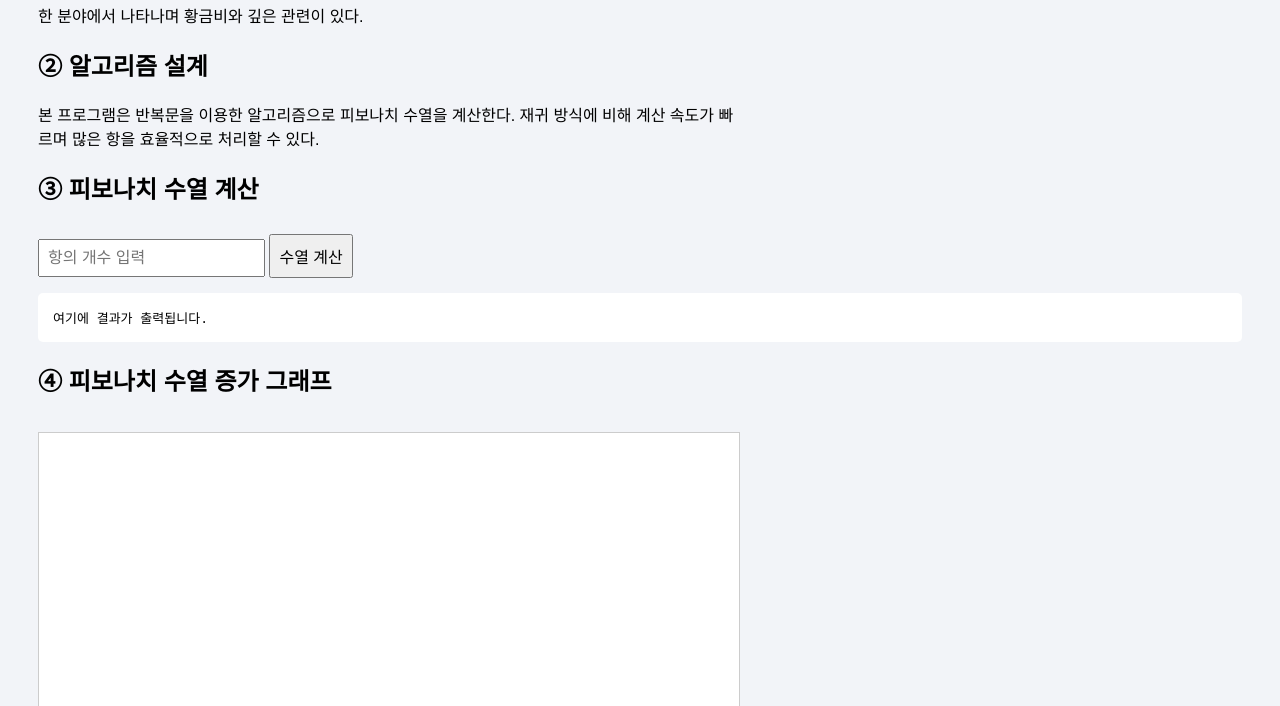
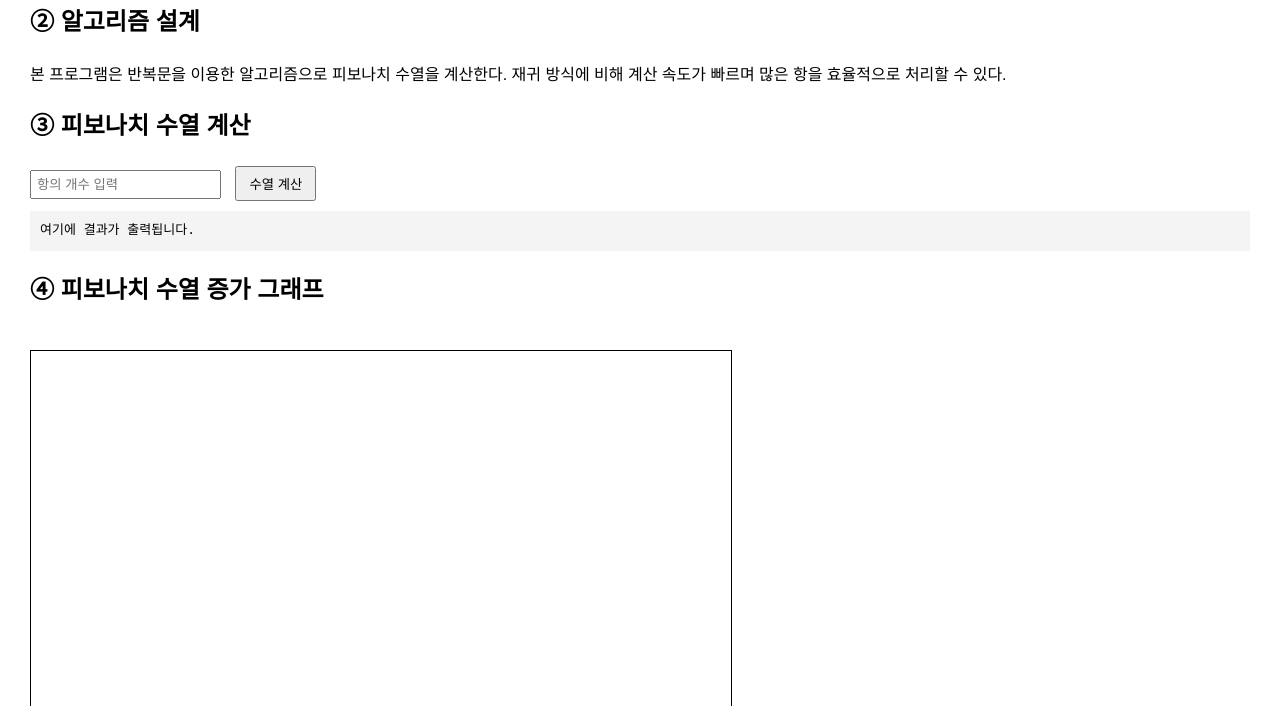
Before and after one commit to 123456qwertd/10522, a plain HTML site: page index.html in a window 1280 px wide. Shown: the part 203-909 px from the top of the page. Drawn offline with Linux system fonts and the light colour scheme.

Commit message:
Update style.css

```diff
--- a/style.css
+++ b/style.css
@@ -1,36 +1,31 @@
 body {
   font-family: Arial, sans-serif;
-  padding: 30px;
-  background-color: #f2f4f8;
+  margin: 30px;
+  line-height: 1.6;
 }
 
 h1 {
-  color: #222;
+  text-align: center;
 }
 
-p {
-  max-width: 700px;
-}
-
-input, button {
-  padding: 8px;
-  font-size: 16px;
-  margin-top: 10px;
+input {
+  padding: 5px;
+  margin-right: 10px;
 }
 
 button {
+  padding: 6px 12px;
   cursor: pointer;
 }
 
 pre {
-  margin-top: 15px;
-  background-color: white;
-  padding: 15px;
-  border-radius: 5px;
+  background-color: #f4f4f4;
+  padding: 10px;
+  margin-top: 10px;
+  white-space: pre-wrap;
 }
 
 canvas {
-  margin-top: 15px;
-  background-color: white;
-  border: 1px solid #ccc;
+  border: 1px solid black;
+  margin-top: 20px;
 }
```
